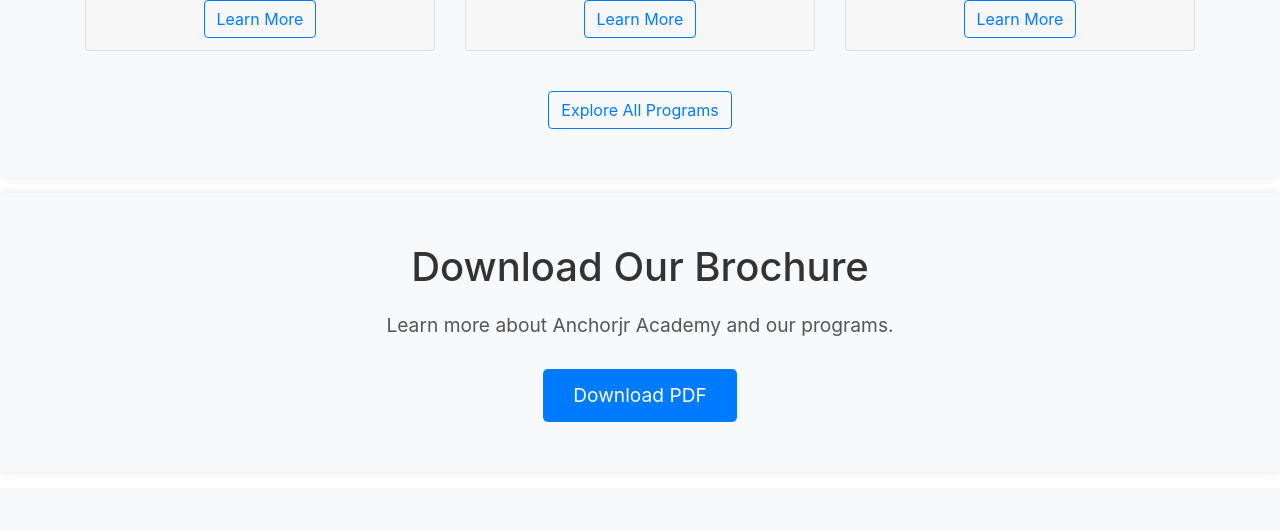
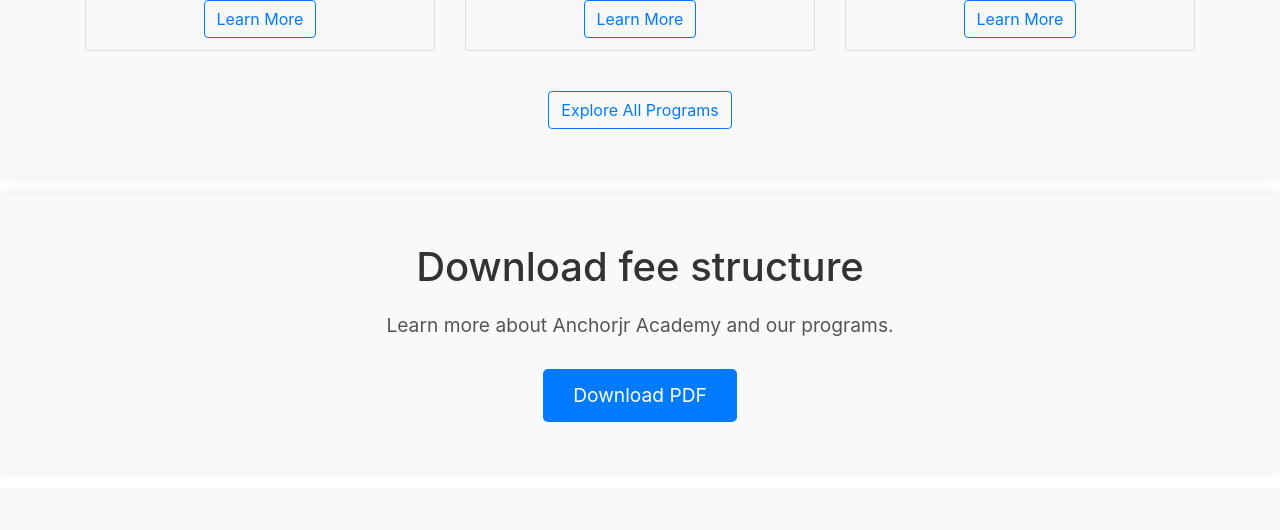
Before and after one commit to muraya-ndungu/anchor-junior-academy, a plain HTML site: page academic_programs.html in a window 1280 px wide. Shown: the part 1329-1859 px from the top of the page. Drawn offline with nearby package versions, Linux system fonts and the light colour scheme.

Commit message:
Update academic_programs.html

```diff
--- a/academic_programs.html
+++ b/academic_programs.html
@@ -173,7 +173,7 @@
 </section>
 <section class="download-section">
     <div class="container">
-      <h2>Download Our Brochure</h2>
+      <h2>Download fee structure</h2>
       <p>Learn more about Anchorjr Academy and our programs.</p>
       <a href="FEES STRUCTURE 2024.pdf" class="btn-download" download>Download PDF</a>
     </div>
```
